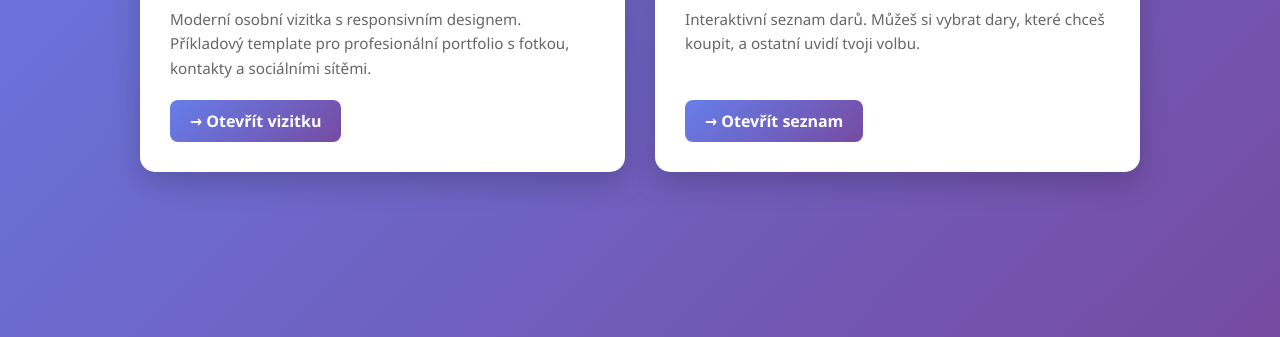
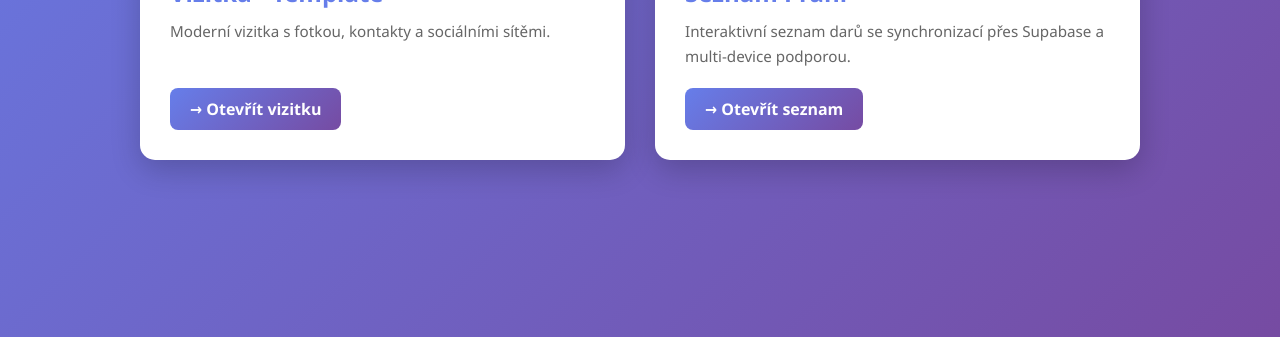
Before and after one commit to 4ME280-25ZS/vanm52, a plain HTML site: page index.html in a window 1280 px wide. Shown: the part 463-800 px from the top of the page. Drawn offline with Linux system fonts and the light colour scheme.

Commit message:
Zkrať popisy projektů - lepší symetrie

```diff
--- a/index.html
+++ b/index.html
@@ -126,7 +126,7 @@
                 <div class="project-icon">👤</div>
                 <div class="project-title">Vizitka - Template</div>
                 <div class="project-description">
-                    Moderní osobní vizitka s responsivním designem. Příkladový template pro profesionální portfolio s fotkou, kontakty a sociálními sítěmi.
+                    Moderní vizitka s fotkou, kontakty a sociálními sítěmi.
                 </div>
                 <span class="project-link">→ Otevřít vizitku</span>
             </a>
@@ -136,7 +136,7 @@
                 <div class="project-icon">🎁</div>
                 <div class="project-title">Seznam Přání</div>
                 <div class="project-description">
-                    Interaktivní seznam darů. Můžeš si vybrat dary, které chceš koupit, a ostatní uvidí tvoji volbu.
+                    Interaktivní seznam darů se synchronizací přes Supabase a multi-device podporou.
                 </div>
                 <span class="project-link">→ Otevřít seznam</span>
             </a>
```
